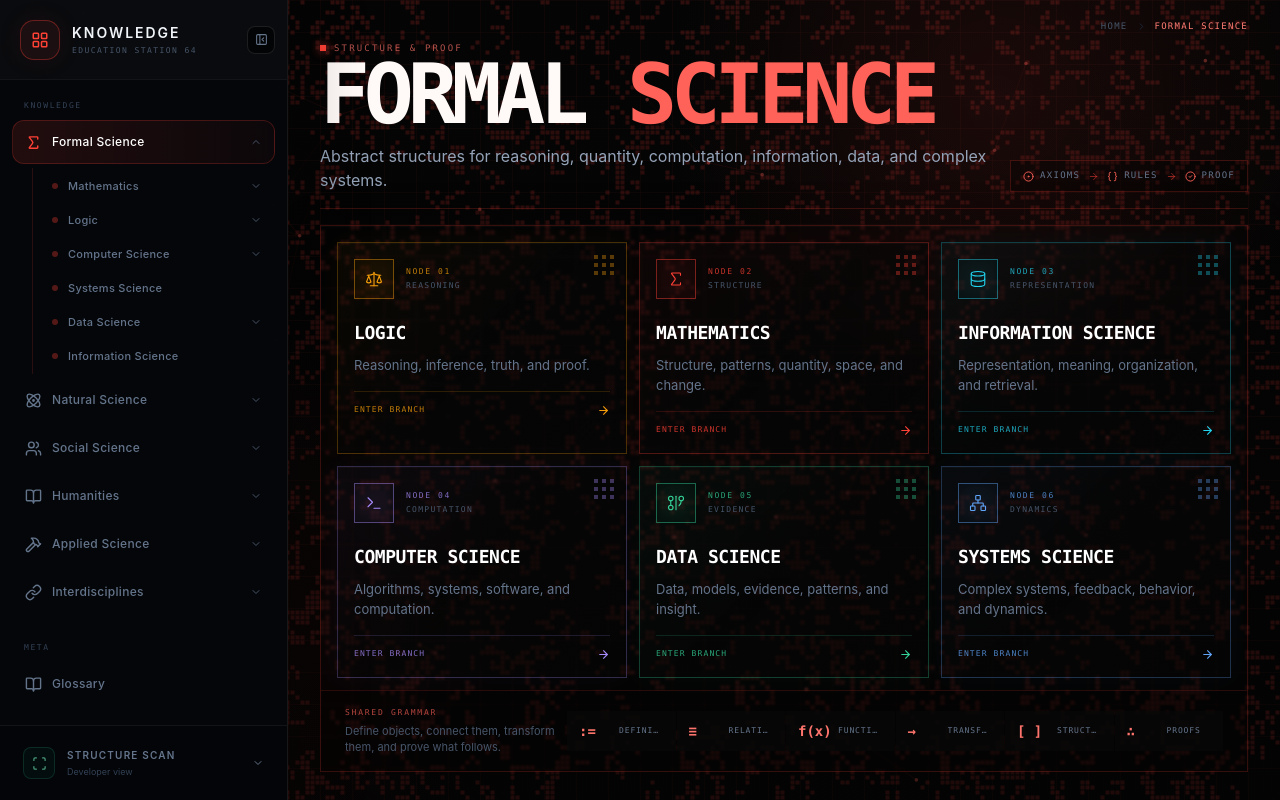
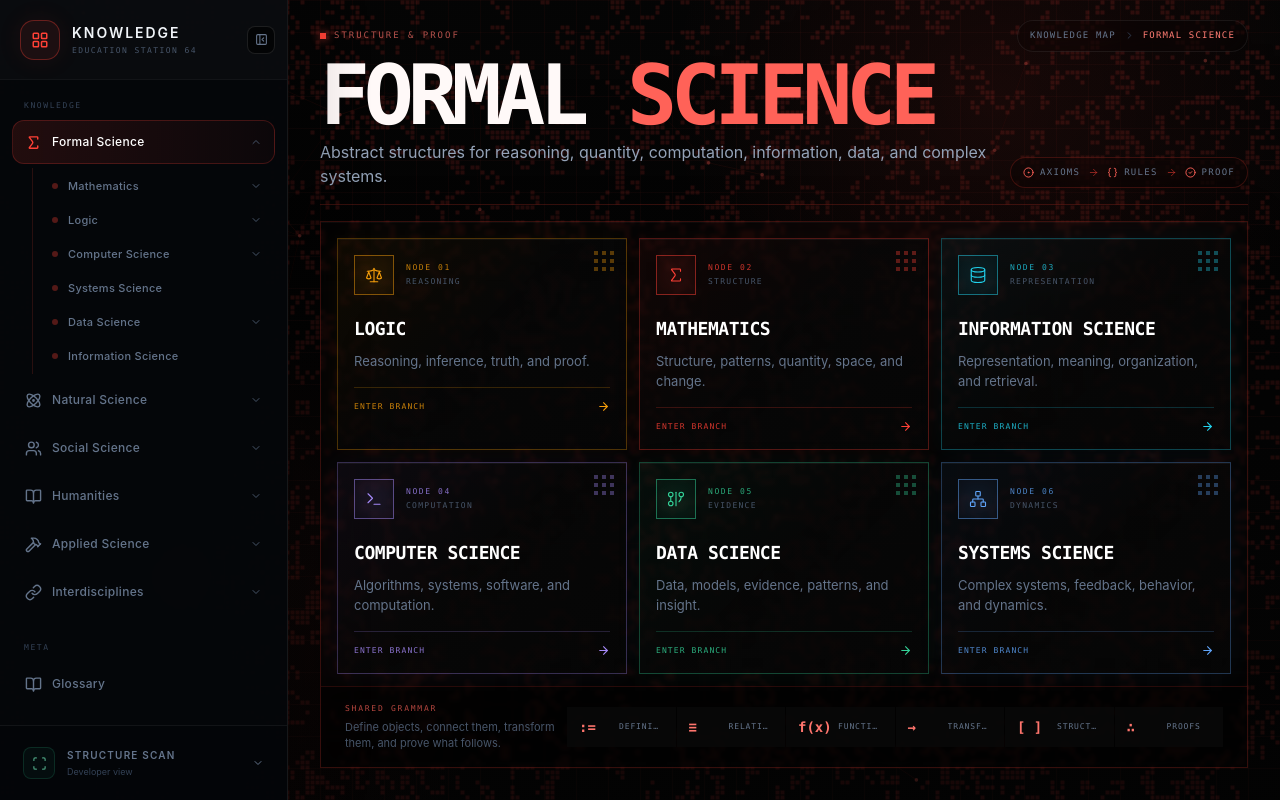
Before and after one commit to nickf723/ed-dev, a Next.js app: page /formal-science in a window 1280 px wide. Built offline with nearby package versions, Linux system fonts and the light colour scheme.

Commit message:
Unify Formal header and soften glass layers

```diff
--- a/app/formal-science/_components/FormalScienceHub.tsx
+++ b/app/formal-science/_components/FormalScienceHub.tsx
@@ -81,35 +81,37 @@ export default function FormalScienceHub({ nodes }: { nodes: readonly FormalHubN
         <FormalNetworkBackground />
       </div>
 
+      <div className="pointer-events-none fixed inset-0 z-[1] bg-black/[0.14]" />
       <div className="pointer-events-none fixed inset-0 z-[1] bg-[linear-gradient(rgba(255,65,54,0.04)_1px,transparent_1px),linear-gradient(90deg,rgba(255,65,54,0.04)_1px,transparent_1px)] bg-[size:32px_32px]" />
-      <div className="pointer-events-none fixed inset-0 z-[1] bg-[radial-gradient(circle_at_78%_12%,rgba(255,65,54,0.09),transparent_27%),radial-gradient(circle_at_16%_78%,rgba(255,65,54,0.04),transparent_25%),linear-gradient(to_bottom,rgba(5,5,5,0.025),rgba(5,5,5,0.27))]" />
+      <div className="pointer-events-none fixed inset-0 z-[1] bg-[radial-gradient(circle_at_78%_12%,rgba(255,65,54,0.08),transparent_27%),radial-gradient(circle_at_16%_78%,rgba(255,65,54,0.035),transparent_25%),linear-gradient(to_bottom,rgba(5,5,5,0.04),rgba(5,5,5,0.36))]" />
       <div className="pointer-events-none fixed inset-0 z-[2] opacity-20 [background-image:repeating-linear-gradient(0deg,transparent_0px,transparent_3px,rgba(255,255,255,0.018)_4px)]" />
 
       <div className="relative z-10 mx-auto flex min-h-screen w-full max-w-[1500px] flex-col px-4 py-4 sm:px-6 lg:h-screen lg:min-h-0 lg:px-8 lg:py-5">
         <header className="shrink-0 border-b border-[#ff4136]/20 pb-4">
-          <div className="flex items-center justify-end">
-            <nav aria-label="Breadcrumb" className="flex items-center gap-2 font-mono text-[9px] uppercase tracking-[0.14em] text-slate-600">
-              <Link href="/" className="transition-colors hover:text-[#ff8c85]">Home</Link>
-              <ChevronRight size={11} className="text-slate-800" />
+          <div className="flex items-center justify-between gap-4">
+            <div className="flex items-center gap-2 font-mono text-[9px] uppercase tracking-[0.22em] text-[#ff746b]/70">
+              <span className="h-1.5 w-1.5 bg-[#ff4136] shadow-[0_0_10px_rgba(255,65,54,0.9)]" />
+              Structure & proof
+            </div>
+
+            <nav aria-label="Breadcrumb" className="flex items-center gap-2 rounded-full border border-white/[0.07] bg-black/20 px-3 py-2 font-mono text-[9px] uppercase tracking-[0.13em] text-slate-500 backdrop-blur-lg">
+              <Link href="/" className="transition-colors hover:text-[#ff9a94]">Knowledge map</Link>
+              <ChevronRight size={11} className="text-slate-700" />
               <span className="text-[#ff7c73]">Formal Science</span>
             </nav>
           </div>
 
-          <div className="mt-2 grid items-end gap-4 lg:grid-cols-[minmax(0,1fr)_auto]">
+          <div className="mt-3 grid items-end gap-4 lg:grid-cols-[minmax(0,1fr)_auto]">
             <div>
-              <div className="mb-2 flex items-center gap-2 font-mono text-[9px] uppercase tracking-[0.24em] text-[#ff746b]/70">
-                <span className="h-1.5 w-1.5 bg-[#ff4136] shadow-[0_0_10px_rgba(255,65,54,0.9)]" />
-                Structure & proof
-              </div>
               <h1 className="font-mono text-[clamp(3.4rem,6.5vw,6.8rem)] font-semibold uppercase leading-[0.78] tracking-[-0.075em] text-[#fff9f8]">
                 Formal <span className="text-[#ff6258]">Science</span>
               </h1>
-              <p className="mt-4 max-w-3xl text-sm leading-6 text-slate-400 sm:text-base">
+              <p className="mt-3 max-w-3xl text-sm leading-6 text-slate-400 sm:text-base">
                 Abstract structures for reasoning, quantity, computation, information, data, and complex systems.
               </p>
             </div>
 
-            <div className="hidden items-center gap-2 border border-[#ff4136]/20 bg-black/25 px-3 py-2 font-mono text-[9px] uppercase tracking-[0.14em] text-slate-500 lg:flex">
+            <div className="hidden items-center gap-2 rounded-full border border-[#ff4136]/20 bg-black/25 px-3 py-2 font-mono text-[9px] uppercase tracking-[0.14em] text-slate-500 backdrop-blur-md lg:flex">
               <Stage icon={CircleDot} label="Axioms" />
               <ArrowRight size={11} className="text-[#ff4136]/55" />
               <Stage icon={Braces} label="Rules" />
@@ -119,7 +121,7 @@ export default function FormalScienceHub({ nodes }: { nodes: readonly FormalHubN
           </div>
         </header>
 
-        <section className="relative mt-4 shrink-0 overflow-hidden border border-[#ff4136]/20 bg-black/[0.08] shadow-[inset_0_1px_0_rgba(255,255,255,0.025),0_20px_60px_rgba(0,0,0,0.20)] backdrop-blur-[1px]">
+        <section className="relative mt-4 shrink-0 overflow-hidden border border-[#ff4136]/20 bg-black/[0.16] shadow-[inset_0_1px_0_rgba(255,255,255,0.035),0_20px_60px_rgba(0,0,0,0.24)] backdrop-blur-[2px]">
           <PanelCorners />
 
           <div className="pointer-events-none absolute inset-0 hidden lg:block" aria-hidden="true">
@@ -154,7 +156,7 @@ function BranchNode({ branch }: { branch: BuiltNode }) {
     <>
       <div
         className="pointer-events-none absolute inset-0 opacity-0 transition-opacity duration-300 group-hover:opacity-100"
-        style={{ background: `linear-gradient(120deg, rgba(${branch.rgb},0.10), transparent 46%)` }}
+        style={{ background: `linear-gradient(120deg, rgba(${branch.rgb},0.12), transparent 50%)` }}
       />
       <div className="pointer-events-none absolute right-3 top-3 grid grid-cols-3 gap-1 opacity-35">
         {Array.from({ length: 9 }).map((_, index) => (
@@ -168,14 +170,14 @@ function BranchNode({ branch }: { branch: BuiltNode }) {
             className="flex h-10 w-10 shrink-0 items-center justify-center border shadow-[inset_0_0_18px_rgba(0,0,0,0.45)]"
             style={{
               color: `rgb(${branch.rgb})`,
-              borderColor: `rgba(${branch.rgb},0.42)`,
-              background: `rgba(${branch.rgb},0.07)`,
+              borderColor: `rgba(${branch.rgb},0.46)`,
+              background: `rgba(${branch.rgb},0.09)`,
             }}
           >
             <Icon size={18} strokeWidth={1.5} />
           </span>
           <span>
-            <span className="block font-mono text-[8px] uppercase tracking-[0.2em]" style={{ color: `rgba(${branch.rgb},0.76)` }}>
+            <span className="block font-mono text-[8px] uppercase tracking-[0.2em]" style={{ color: `rgba(${branch.rgb},0.78)` }}>
               Node {branch.code}
             </span>
             <span className="mt-0.5 block font-mono text-[8px] uppercase tracking-[0.16em] text-slate-600">{branch.shortLabel}</span>
@@ -187,24 +189,24 @@ function BranchNode({ branch }: { branch: BuiltNode }) {
           <p className="mt-2 line-clamp-2 max-w-md text-xs leading-5 text-slate-500 sm:text-[13px]">{branch.description}</p>
         </div>
 
-        <div className="mt-4 flex items-center justify-between border-t pt-3 font-mono text-[8px] uppercase tracking-[0.14em]" style={{ borderColor: `rgba(${branch.rgb},0.16)` }}>
-          <span style={{ color: planned ? "rgb(71 85 105)" : `rgba(${branch.rgb},0.78)` }}>{planned ? "Planned" : "Enter branch"}</span>
+        <div className="mt-4 flex items-center justify-between border-t pt-3 font-mono text-[8px] uppercase tracking-[0.14em]" style={{ borderColor: `rgba(${branch.rgb},0.20)` }}>
+          <span style={{ color: planned ? "rgb(71 85 105)" : `rgba(${branch.rgb},0.82)` }}>{planned ? "Planned" : "Enter branch"}</span>
           {!planned ? <ArrowRight size={13} style={{ color: `rgb(${branch.rgb})` }} className="transition-transform group-hover:translate-x-1" /> : null}
         </div>
       </div>
     </>
   );
 
-  const className = `group relative min-h-[174px] overflow-hidden border p-4 shadow-[inset_0_1px_0_rgba(255,255,255,0.025)] transition-all duration-300 sm:min-h-[184px] ${
+  const className = `group relative min-h-[174px] overflow-hidden border p-4 backdrop-blur-md shadow-[inset_0_1px_0_rgba(255,255,255,0.045)] transition-all duration-300 sm:min-h-[184px] ${
     planned ? "cursor-default opacity-55" : "hover:-translate-y-0.5"
   }`;
 
   const style = {
-    borderColor: planned ? "rgba(255,255,255,0.05)" : `rgba(${branch.rgb},0.28)`,
+    borderColor: planned ? "rgba(255,255,255,0.05)" : `rgba(${branch.rgb},0.30)`,
     background: planned
-      ? "rgba(8,8,8,0.40)"
-      : `linear-gradient(135deg, rgba(${branch.rgb},0.04), rgba(7,7,7,0.48) 48%, rgba(7,7,7,0.30))`,
-    boxShadow: planned ? undefined : `inset 0 1px 0 rgba(255,255,255,0.025), 0 0 24px rgba(${branch.rgb},0.035)`,
+      ? "rgba(8,8,8,0.54)"
+      : `linear-gradient(135deg, rgba(${branch.rgb},0.055), rgba(8,8,8,0.68) 48%, rgba(8,8,8,0.56))`,
+    boxShadow: planned ? undefined : `inset 0 1px 0 rgba(255,255,255,0.045), 0 0 28px rgba(${branch.rgb},0.045)`,
   };
 
   return planned ? <div className={className} style={style}>{body}</div> : <Link href={branch.href} className={className} style={style}>{body}</Link>;
@@ -212,7 +214,7 @@ function BranchNode({ branch }: { branch: BuiltNode }) {
 
 function SharedGrammar() {
   return (
-    <div className="relative border-t border-[#ff4136]/15 bg-black/[0.14] px-4 py-3 sm:px-5 lg:px-6 lg:py-4">
+    <div className="relative border-t border-[#ff4136]/15 bg-black/[0.34] px-4 py-3 backdrop-blur-md sm:px-5 lg:px-6 lg:py-4">
       <div className="grid gap-3 lg:grid-cols-[210px_minmax(0,1fr)] lg:items-center">
         <div>
           <div className="font-mono text-[8px] uppercase tracking-[0.22em] text-[#ff6258]/70">Shared grammar</div>
@@ -221,7 +223,7 @@ function SharedGrammar() {
 
         <div className="grid grid-cols-3 gap-px bg-[#ff4136]/12 sm:grid-cols-6">
           {SHARED_GRAMMAR.map((item) => (
-            <div key={item.label} className="flex min-w-0 items-center gap-2 bg-[#080808]/80 px-3 py-2.5">
+            <div key={item.label} className="flex min-w-0 items-center gap-2 bg-[#090909]/80 px-3 py-2.5 backdrop-blur-md">
               <span className="min-w-8 font-mono text-sm font-semibold text-[#ff756d]">{item.token}</span>
               <span className="truncate font-mono text-[8px] uppercase tracking-[0.11em] text-slate-500">{item.label}</span>
             </div>
```
